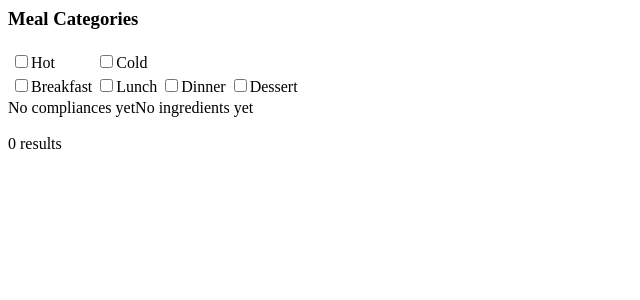
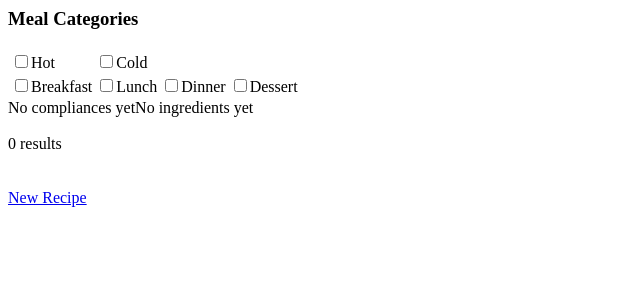
Before and after one commit to gbernich/cookbook, a PHP site: page / in a window 1280 px wide. Shown: the top 300 px of the page, without its empty margins (0-640 px from the left). Run offline with PHP 8.4, Linux system fonts and the light colour scheme; data that the repository does not hold is empty.

Commit message:
Added buttom to get to addRecipe from main page.

```diff
--- a/html/index.php
+++ b/html/index.php
@@ -120,8 +120,10 @@ $conn->close();
 ?>
 
 <br></br>
+<div id="recipeTable"></div>
+<br></br>
 
-<div id="recipeTable"></div>
+<a target="_blank" href="http://cookbook.local/addRecipe.php">New Recipe</a>
 
 </body>
 </html>
```
